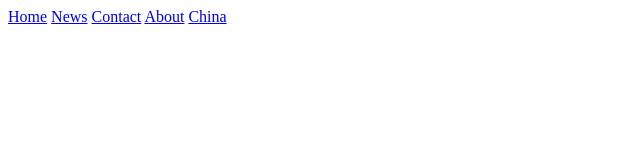
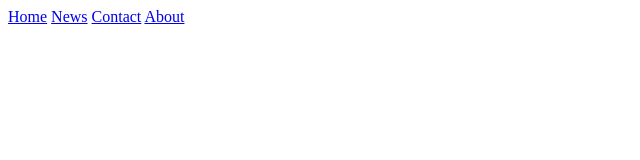
Before and after one commit to SPadillaAcosta/China, a plain HTML site: page index.html in a window 1280 px wide. Shown: the full height of the page, 0-640 px from the left. Drawn offline with Linux system fonts and the light colour scheme.

Commit message:
Update index.html

```diff
--- a/index.html
+++ b/index.html
@@ -7,8 +7,6 @@
      href="contact.html">Contact</a>
   <a
      href="about.html">About</a>
-  <a href="China sucks and I do what I want.html">China</a>
-
   </div>
 </body>
 </html>
```
